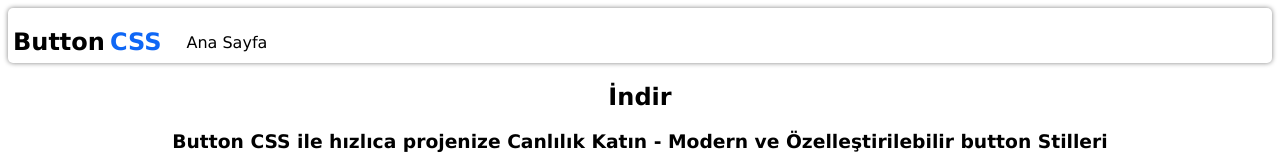
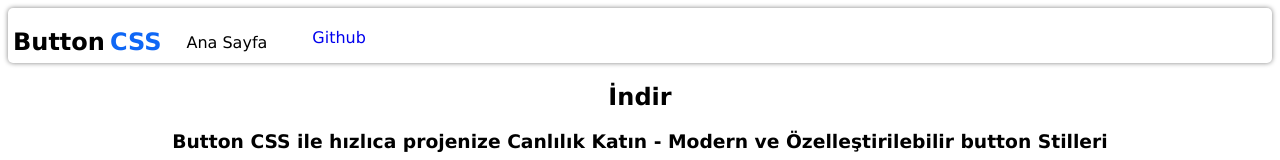
Before and after one commit to Egehan13/button.github.io, a plain HTML site: page index.html in a window 1280 px wide. Shown: the top 160 px of the page. Drawn offline with Linux system fonts and the light colour scheme.

Commit message:
Update index.html

```diff
--- a/index.html
+++ b/index.html
@@ -9,6 +9,7 @@
         <div class="space"></div>
         <h2 class="button-css">CSS</h2>
         <a href="" id="header-link">Ana Sayfa</a>
+        <a href="https://github.com/Egehan13/Button.css" class="header-link">Github</a>
     </header>
     <h2 class="main-text">İndir</h2>
     <h3 class="main-text">Button CSS ile hızlıca projenize Canlılık Katın - Modern ve Özelleştirilebilir button Stilleri</h3>
```
